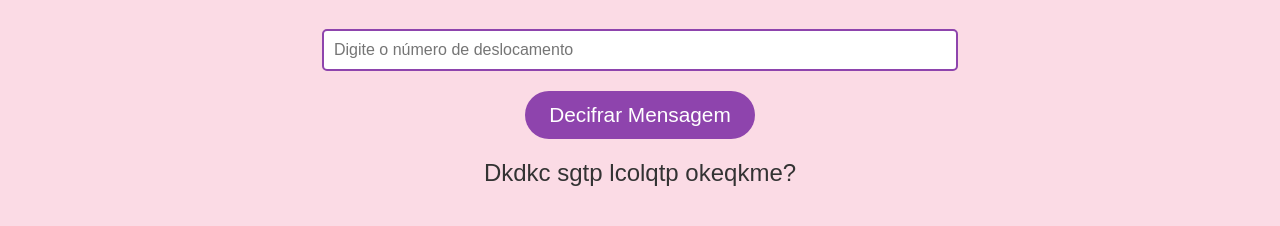
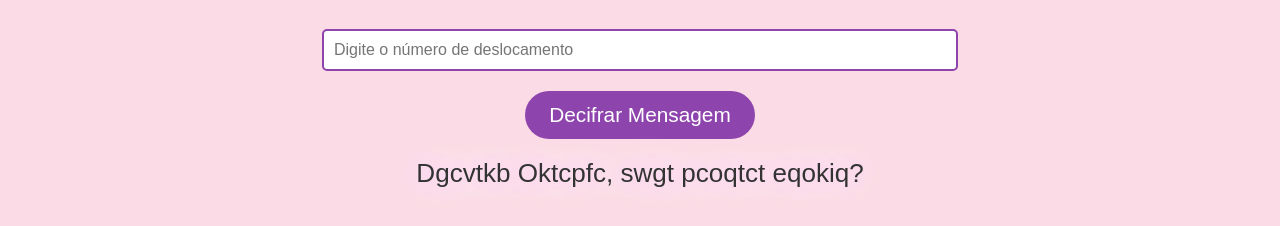
Before and after one commit to HenriqueMachine/pedido_de_namoro, a plain HTML site: page enigma_confusao.html in a window 1280 px wide. Both pictures are taken after a click on the button "Decifrar Mensagem". Shown: the part 504-730 px from the top of the page. Drawn offline with Linux system fonts and the light colour scheme.

Commit message:
ajustes gerais

```diff
--- a/enigma_confusao.html
+++ b/enigma_confusao.html
@@ -1,5 +1,6 @@
 <!DOCTYPE html>
 <html lang="pt-br">
+
 <head>
     <meta charset="UTF-8">
     <meta name="viewport" content="width=device-width, initial-scale=1.0">
@@ -19,43 +20,56 @@
             justify-content: center;
             align-items: center;
         }
+
         h1 {
             color: #8e44ad;
             font-size: 3em;
             text-shadow: 2px 2px 6px #f7d6fa;
         }
+
         .description {
             font-size: 1.5em;
             margin: 20px 0;
             color: #6d214f;
         }
+
         .cipher-text {
-            font-size: 2em; /* Aumenta o tamanho do texto */
-            color: #8e44ad; /* Cor da mensagem cifrada */
-            animation: pulse 1.5s infinite, shine 1.5s infinite; /* Animações pulsante e de brilho */
+            font-size: 2em;
+            /* Aumenta o tamanho do texto */
+            color: #8e44ad;
+            /* Cor da mensagem cifrada */
+            animation: pulse 1.5s infinite, shine 1.5s infinite;
+            /* Animações pulsante e de brilho */
         }
+
         @keyframes pulse {
             0% {
                 transform: scale(1);
             }
+
             50% {
                 transform: scale(1.1);
             }
+
             100% {
                 transform: scale(1);
             }
         }
+
         @keyframes shine {
             0% {
                 text-shadow: 0 0 5px #f7d6fa, 0 0 10px #f7d6fa, 0 0 15px #f7d6fa;
             }
+
             50% {
                 text-shadow: 0 0 20px #f7d6fa, 0 0 30px #f7d6fa, 0 0 40px #f7d6fa;
             }
+
             100% {
                 text-shadow: 0 0 10px #f7d6fa, 0 0 20px #f7d6fa, 0 0 30px #f7d6fa;
             }
         }
+
         input[type="number"] {
             padding: 10px;
             font-size: 1em;
@@ -64,6 +78,7 @@
             margin: 20px 0;
             width: 50%;
         }
+
         button {
             background-color: #8e44ad;
             color: white;
@@ -74,13 +89,18 @@
             font-size: 1.3em;
             transition: background-color 0.3s;
         }
+
         button:hover {
             background-color: #6c3483;
         }
+
         .result {
             font-size: 1.5em;
             margin-top: 20px;
+            animation: pulse 1.5s infinite, shine 1.5s infinite;
+            /* Animações pulsante e de brilho para o resultado */
         }
+
         .reference {
             background-color: #e8d1e6;
             border-radius: 10px;
@@ -90,9 +110,14 @@
         }
     </style>
 </head>
+
 <body>
     <h1>Enigma da Confusão</h1>
-    <p class="description">À medida que adentramos o labirinto das letras embaralhadas, um desafio intrigante se mostra: a ordem precisa ser restaurada. Mas não se deixe levar apenas pela superfície; é a dualidade, um par, que serve como a chave mestra para desvendar esse enigma. Assim como as flores se entrelaçam em sete melodias, essa dualidade se torna um guia, revelando a conexão necessária para unir as letras e formar o que está escondido.</p>
+    <p class="description">À medida que adentramos o labirinto das letras embaralhadas, um desafio intrigante se mostra:
+        a ordem precisa ser restaurada. Mas não se deixe levar apenas pela superfície; é a dualidade, um par, que serve
+        como a chave mestra para desvendar esse enigma. Assim como as flores se entrelaçam em sete melodias, essa
+        dualidade se torna um guia, revelando a conexão necessária para unir as letras e formar o que está escondido.
+    </p>
 
     <p class="cipher-text">Dkdkc sgtp lcolqtp okeqkme?</p>
     <input type="number" id="shift" placeholder="Digite o número de deslocamento">
@@ -101,7 +126,13 @@
 
     <div class="reference" id="reference">
         <h2>Alfabeto de Referência</h2>
-        <p><strong>A</strong> = 1, <strong>B</strong> = 2, <strong>C</strong> = 3, <strong>D</strong> = 4, <strong>E</strong> = 5, <strong>F</strong> = 6, <strong>G</strong> = 7, <strong>H</strong> = 8, <strong>I</strong> = 9, <strong>J</strong> = 10, <strong>K</strong> = 11, <strong>L</strong> = 12, <strong>M</strong> = 13, <strong>N</strong> = 14, <strong>O</strong> = 15, <strong>P</strong> = 16, <strong>Q</strong> = 17, <strong>R</strong> = 18, <strong>S</strong> = 19, <strong>T</strong> = 20, <strong>U</strong> = 21, <strong>V</strong> = 22, <strong>W</strong> = 23, <strong>X</strong> = 24, <strong>Y</strong> = 25, <strong>Z</strong> = 26</p>
+        <p><strong>A</strong> = 1, <strong>B</strong> = 2, <strong>C</strong> = 3, <strong>D</strong> = 4,
+            <strong>E</strong> = 5, <strong>F</strong> = 6, <strong>G</strong> = 7, <strong>H</strong> = 8,
+            <strong>I</strong> = 9, <strong>J</strong> = 10, <strong>K</strong> = 11, <strong>L</strong> = 12,
+            <strong>M</strong> = 13, <strong>N</strong> = 14, <strong>O</strong> = 15, <strong>P</strong> = 16,
+            <strong>Q</strong> = 17, <strong>R</strong> = 18, <strong>S</strong> = 19, <strong>T</strong> = 20,
+            <strong>U</strong> = 21, <strong>V</strong> = 22, <strong>W</strong> = 23, <strong>X</strong> = 24,
+            <strong>Y</strong> = 25, <strong>Z</strong> = 26</p>
     </div>
 
     <script>
@@ -127,17 +158,23 @@
         }
 
         function decipher() {
-            const input = "Dkdkc sgtp lcolqtp okeqkme?"; // Mensagem cifrada
+            const input = "Dgcvtkb Oktcpfc, swgt pcoqtct eqokiq?"; // Mensagem cifrada
             const shift = parseInt(document.getElementById("shift").value) || 0; // Obtém o valor do deslocamento do input
             const decrypted = caesarDecipher(input, shift);
-            document.getElementById("result").textContent = decrypted; // Mostra a mensagem decifrada
+            const resultElement = document.getElementById("result");
+            resultElement.textContent = decrypted; // Mostra a mensagem decifrada
 
-            if (decrypted === "Bibia quer namorar comigo?") {
+            // Adiciona animação ao resultado
+            resultElement.style.animation = "pulse 1.5s infinite, shine 1.5s infinite";
+
+
+            if (decrypted.includes("Beatriz")) {
                 setTimeout(() => {
-                    window.location.href = 'pedido_de_namoro.html'; // Redireciona após 7 segundos
-                }, 7000);
+                    window.location.href = 'pedido_de_namoro.html'; // Redireciona após 2 segundos
+                }, 2000);
             }
         }
     </script>
 </body>
+
 </html>
```
Also changed, not shown: enigma_numeros.html (+0 -1 lines), pedido_de_namoro.html (+1 -1 lines).
